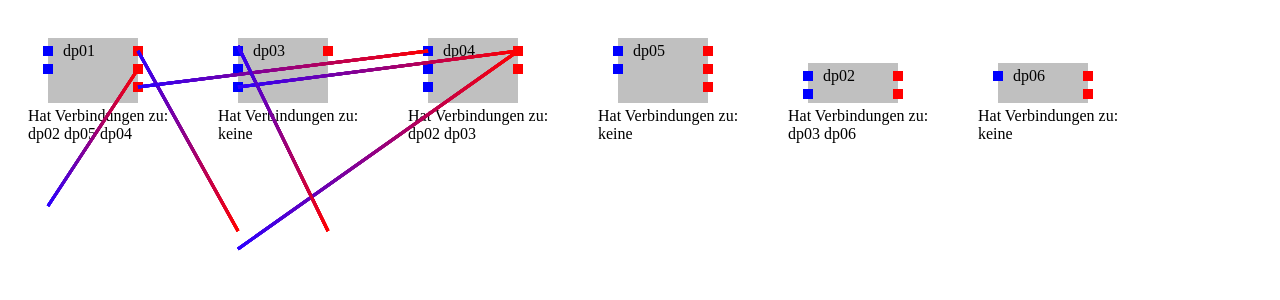
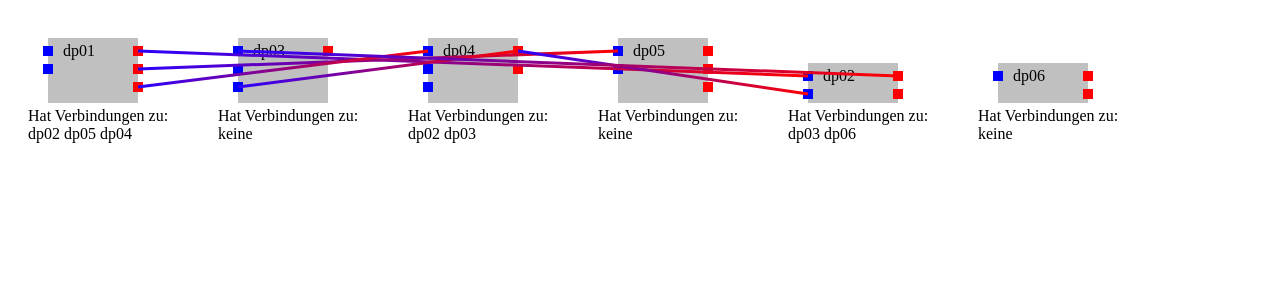
Before and after one commit to Nora404/learn-about-graphs, an Angular app in the folder graphs2/: page / in a window 1280 px wide. Shown: the top 300 px of the page. Built offline with nearby package versions, Linux system fonts and the light colour scheme.

Commit message:
dynamic lines

```diff
--- a/graphs2/src/app/app.component.html
+++ b/graphs2/src/app/app.component.html
@@ -1,4 +1,4 @@
-  <div class="datapoint" *ngFor="let data of (data$ | async)">
+
 <svg
   xmlns="http://www.w3.org/2000/svg"
   xmlns:xlink="http://www.w3.org/1999/xlink"
@@ -12,14 +12,21 @@
     </linearGradient>
     </defs>
 
-      <line x1="138" y1="51" x2="238" y2="231" stroke="url(#lgrad)" stroke-width="3" class="line"/>
-      <line x1="138" y1="69" x2="48" y2="206" stroke="url(#lgrad)" stroke-width="3" class="line"/>
-      <line x1="138" y1="87" x2="428" y2="51" stroke="url(#lgrad)" stroke-width="3" class="line"/>
-      <line x1="518" y1="51" x2="238" y2="249" stroke="url(#lgrad)" stroke-width="3" class="line"/>
-      <line x1="518" y1="51" x2="238" y2="87" stroke="url(#lgrad)" stroke-width="3" class="line"/>
-      <line x1="328" y1="231" x2="238" y2="46" stroke="url(#lgrad)" stroke-width="3" class="line"/>
-      <line x1="328" y1="231" x2="428" y2="231" stroke="url(#lgrad)" stroke-width="3" class="line"/>
+    <line *ngFor="let line of lines"
+      [attr.x1]="line.x1"
+      [attr.y1]="line.y1"
+      [attr.x2]="line.x2"
+      [attr.y2]="line.y2"
+      stroke="url(#lgrad)"
+      stroke-width="3"
+      class="line"/>
 </svg>
+
+
+<!-- -------------------------------------------------------------------------------------------------- -->
+
+
+  <div class="datapoint" *ngFor="let data of (data$ | async)">
 
     <svg
     xmlns="http://www.w3.org/2000/svg"
--- a/graphs2/src/app/app.component.ts
+++ b/graphs2/src/app/app.component.ts
@@ -1,8 +1,15 @@
-import { AfterViewInit, Component, OnDestroy, inject } from '@angular/core';
+import { AfterViewInit, Component, inject } from '@angular/core';
 import { CommonModule } from '@angular/common';
 import { RouterOutlet } from '@angular/router';
 import { DataService, Datapoint } from './data.service';
-import { Observable, map, tap } from 'rxjs';
+import { Observable} from 'rxjs';
+
+export type Line = {
+  x1: number,
+  y1: number,
+  x2: number,
+  y2: number,
+}
 
 @Component({
   selector: 'app-root',
@@ -15,6 +22,11 @@ export class AppComponent implements AfterViewInit{
   title = 'graphs2';
   data$: Observable<Datapoint[]> = inject(DataService).data;
   datapointSize = 150;
+  lines: Line[] = []
+
+  test(){
+    console.log(this.lines);
+  }
 
   ngAfterViewInit(): void {
       this.data$.subscribe(data =>{
@@ -27,17 +39,24 @@ export class AppComponent implements AfterViewInit{
               const posStart = elemStart ? elemStart.getBoundingClientRect(): {left:0,top:0};
               const posTaget = elemTaget ? elemTaget.getBoundingClientRect(): {left:0,top:0};
 
-              // console.log(posStart);
+              this.lines.push({
+                x1: Math.floor(posStart.left +5),
+                y1: Math.floor(posStart.top +5),
+                x2: Math.floor(posTaget.left +5),
+                y2: Math.floor(posTaget.top +5),
+              });
 
-              console.log(
-                'Von:' + datapoint.name + ' Position: ' + line.positionOutput, Math.floor(posStart.left +5), Math.floor(posStart.top +5),
-                'Nach:' + line.dp + ' Position: ' + line.positionInput, Math.floor(posTaget.left +5), Math.floor(posTaget.top +5)
-                );
+              // console.log(
+              //   'Von:' + datapoint.name + ' Position: ' + line.positionOutput, Math.floor(posStart.left +5), Math.floor(posStart.top +5),
+              //   'Nach:' + line.dp + ' Position: ' + line.positionInput, Math.floor(posTaget.left +5), Math.floor(posTaget.top +5)
+              //   );
             })
           }
         });
       })
   }
+
+
 
   biggerNumber(n1: number, n2: number): number {
     return n1 > n2 ? n1 : n2;
```
Lines whose indentation alone changed are shown as unchanged.
